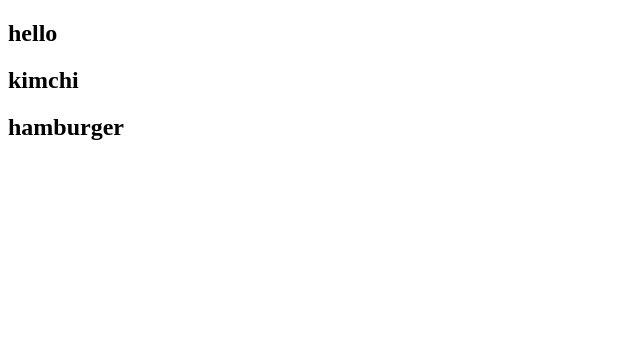
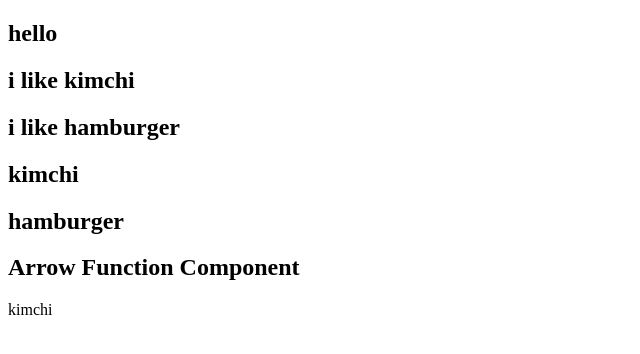
Before and after one commit to LeeYongWon/nomad-react-2019, a React (Create React App) app in the folder nomad-react-2019/: page / in a window 1280 px wide. Shown: the top 354 px of the page, without its empty margins (0-640 px from the left). Built offline with nearby package versions, Linux system fonts and the light colour scheme.

Commit message:
class형, arrow형, 일반함수형으로 component 생성 해봤음

```diff
--- a/nomad-react-2019/src/App.js
+++ b/nomad-react-2019/src/App.js
@@ -1,16 +1,35 @@
-import React from 'react';
+import React, {Component} from 'react';
 
 const food = [
   { korean: "kimchi" }, { america: "hamburger" }
 ]
-
-function Potato(props) {
-  console.log(props);
+//클래스형 component
+class Potato2 extends Component{
+  render(){
+    return(
+      <div>
+        <h2>{this.props.korean}</h2>
+        <h2>{this.props.america}</h2>
+      </div>
+    );
+  }
+}
+//함수형 component
+function Potato({korean, america}) {
   return (
     <>
-      <h2>{props.korean}</h2>
-      <h2>{props.america}</h2>
+      <h2>i like {korean}</h2>
+      <h2>i like {america}</h2>
     </>
+  );
+}
+//arrow function Component
+const Potato3  = ({korean}) =>{
+  return(
+    <div>
+      <h2>Arrow Function Component</h2>
+      {korean}
+    </div>
   );
 }
 function App() {
@@ -18,6 +37,8 @@ function App() {
     <div className="App">
       <h2>hello</h2>
       <Potato korean={food[0].korean} america={food[1].america} />
+      <Potato2 korean={food[0].korean} america={food[1].america} />
+      <Potato3 korean={food[0].korean} america={food[1].america} />
     </div>
   );
 }
```
Also changed, not shown: 1 other file (tests, documents, lock files or other folders).
